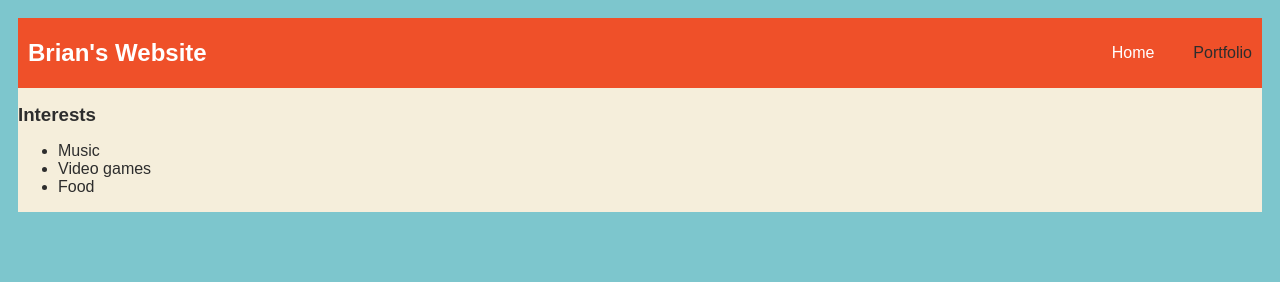
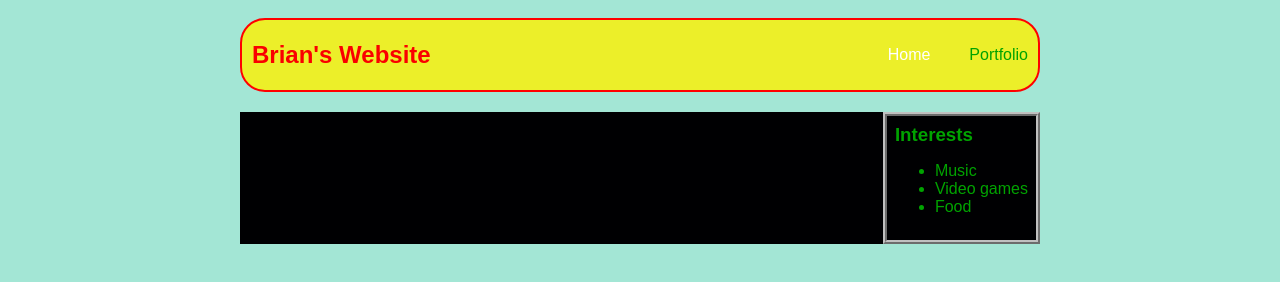
Before and after one commit to babritto3/babritto3.github.io, a plain HTML site: page index.html in a window 1280 px wide. Drawn offline with Linux system fonts and the light colour scheme.

Commit message:
add index.html file

```diff
--- a/index.html
+++ b/index.html
@@ -4,8 +4,8 @@
             <title>Brian's Amazing Website</title>
             <style>
                 body {
-                    background: rgb(125, 198, 205);
-                    color: rgb(45, 45, 45);
+                    background: rgb(163, 230, 213);
+                    color: rgb(0, 163, 0);
                     padding: 10px;
                     font-family: arial;
                 }
@@ -16,15 +16,17 @@
 
                 /* navigation menu */
                 nav {
-                    background: rgb(239, 80, 41);
-                   margin: 0 auto;
+                    background: rgb(236, 239, 41);
+                   margin: 0 auto; margin-bottom: 20px;
                     display: flex;
                     padding: 10px;
+                    border: 2px solid red;
+  border-radius: 25px;
                 }
                 h1 {
                     display: flex;
                     align-items: center;
-                    color: white;
+                    color: rgb(250, 0, 0);
                     flex: 1;
                     margin: 0;
                 }
@@ -42,7 +44,7 @@
 
                 /* main container area beneath menu */
                 main {
-                    background: rgb(245, 238, 219);
+                    background: rgb(0, 0, 2);
                     display: flex;
                 }
                 .sidebar {
@@ -67,7 +69,7 @@
         </head>
 
         <body>
-            <div>
+            <div id = "all-contents">
                 <Nav>
                     <h1>Brian's Website</h1>
                     <ul id="nav-ul">
@@ -82,18 +84,21 @@
                 </Nav>
 
                 <Main>
+
                      <!-- Sidebar section -->
                     <div class "sidebar"
-                        <img class "sidebar-img" src="https://chi01pap001files.storage.live.com/y4mcyEM_I-M9oFqe7A0n34SWv6IXVrtOuj-V2oWc40OwOxffRYTK-hMEdRZVTv3mX8v9gKsBzFzTUhMW-yr_RysIwjRTCosHKQ6bSdfPr_O9nHFcxqsjMn-Iz6nGR0Nl-1iBJyH38ZvvVL-wQP999pFfwkPynLUmuPXE1dHY0TdW6zREvEEeSJ01Dy-jtK-aUgc?width=192&height=256&cropmode=none">
+                        <img class "sidebar-img"  src="https://chi01pap001files.storage.live.com/y4mcyEM_I-M9oFqe7A0n34SWv6IXVrtOuj-V2oWc40OwOxffRYTK-hMEdRZVTv3mX8v9gKsBzFzTUhMW-yr_RysIwjRTCosHKQ6bSdfPr_O9nHFcxqsjMn-Iz6nGR0Nl-1iBJyH38ZvvVL-wQP999pFfwkPynLUmuPXE1dHY0TdW6zREvEEeSJ01Dy-jtK-aUgc?width=192&height=256&cropmode=none">
 
                      </div>
 
                     <!-- Content section -->
-                     <div id="all-content"
+                     <div class = "content">
                          <h2></h2>
                          <p></p>
+                     </div>
                          <!-- Interests section -->
-                         <div>
+                    <div
+                         <div id="interests">
                              <h3>Interests</h3>
                              <ul>
                                 <li>Music</li>
```
